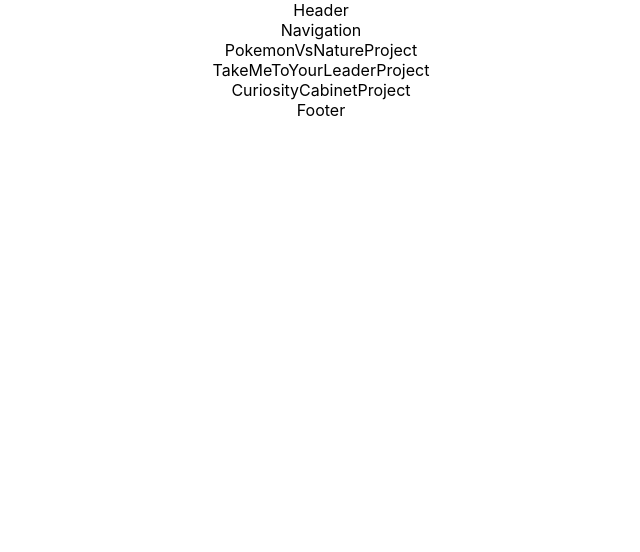
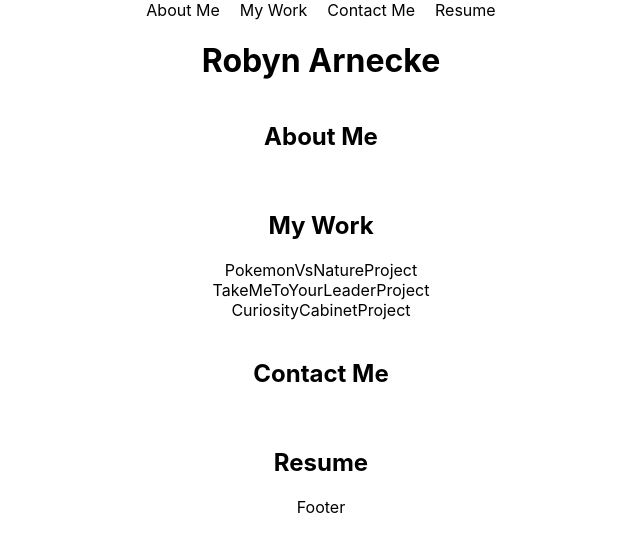
Before and after one commit to ribbonanarchy/React-Portfolio, a React (Create React App) app: page / in a window 1280 px wide. Shown: the top 552 px of the page, without its empty margins (319-959 px from the left). Built offline with nearby package versions, Linux system fonts and the light colour scheme.

Commit message:
Added styling and updates to App.js

```diff
--- a/package.json
+++ b/package.json
@@ -1,17 +1,21 @@
 {
   "name": "react-portfolio",
   "version": "0.1.0",
+  "homepage": "https://ribbonanarchy.github.io/React-Portfolio-Arnecke",
   "private": true,
   "dependencies": {
     "@testing-library/jest-dom": "^5.16.2",
     "@testing-library/react": "^12.1.4",
     "@testing-library/user-event": "^13.5.0",
+    "gh-pages": "^3.2.3",
     "react": "^17.0.2",
     "react-dom": "^17.0.2",
     "react-scripts": "5.0.0",
     "web-vitals": "^2.1.4"
   },
   "scripts": {
+    "predeploy": "npm run build",
+    "deploy": "gh-pages -d build",
     "start": "react-scripts start",
     "build": "react-scripts build",
     "test": "react-scripts test",
--- a/src/App.css
+++ b/src/App.css
@@ -28,6 +28,17 @@
   color: #61dafb;
 }
 
+.Header {
+  display: flex;
+  justify-content: center;
+}
+
+.Header .Navigation {
+  display: flex;
+  gap: 20px;
+  justify-self: right;
+}
+
 @keyframes App-logo-spin {
   from {
     transform: rotate(0deg);
--- a/src/App.js
+++ b/src/App.js
@@ -1,17 +1,38 @@
 import './App.css';
 import Header from './components/Header';
 import Footer from './components/Footer';
-import Navigation from './components/Navigation';
 import Project from './components/Project';
 
 function App() {
   return (
     <div className="App">
-      <Header />
-      <Navigation />
-      <Project src="PokemonVsNature"/>
-      <Project src="TakeMeToYourLeader"/>
-      <Project src="CuriosityCabinet"/>
+      <div className="Header"><Header /></div>
+
+      <div id="AboutMe">
+        <h2>About Me</h2>
+      </div>
+
+      <br />
+
+      <div id="MyWork">
+        <h2>My Work</h2>
+        <Project src="PokemonVsNature"/>
+        <Project src="TakeMeToYourLeader"/>
+        <Project src="CuriosityCabinet"/>
+      </div>
+
+      <br />
+
+      <div id="ContactMe">
+        <h2>Contact Me</h2>
+      </div>
+
+      <br />
+
+      <div id="Resume">
+        <h2>Resume</h2>
+      </div>
+
       <Footer />
     </div>
   );
--- a/src/components/Header.js
+++ b/src/components/Header.js
@@ -1,9 +1,13 @@
 import React from 'react';
+import Navigation from '../components/Navigation'
 
 export default function Header() {
 
 
     return(
-        <div>Header</div>
+        <div>
+            <Navigation />
+            <h1>Robyn Arnecke</h1>
+        </div>
     );
 }
--- a/src/components/Navigation.js
+++ b/src/components/Navigation.js
@@ -4,8 +4,11 @@
 
 
     return(
-        <div>
-            Navigation
-        </div>
+        <nav className="Navigation">
+            <a>About Me</a>
+            <a>My Work</a>
+            <a>Contact Me</a>
+            <a>Resume</a>
+        </nav>
     );
 }
```
Also changed, not shown: src/index.css (line endings or trailing spaces), 1 other file (tests, documents, lock files or other folders).
